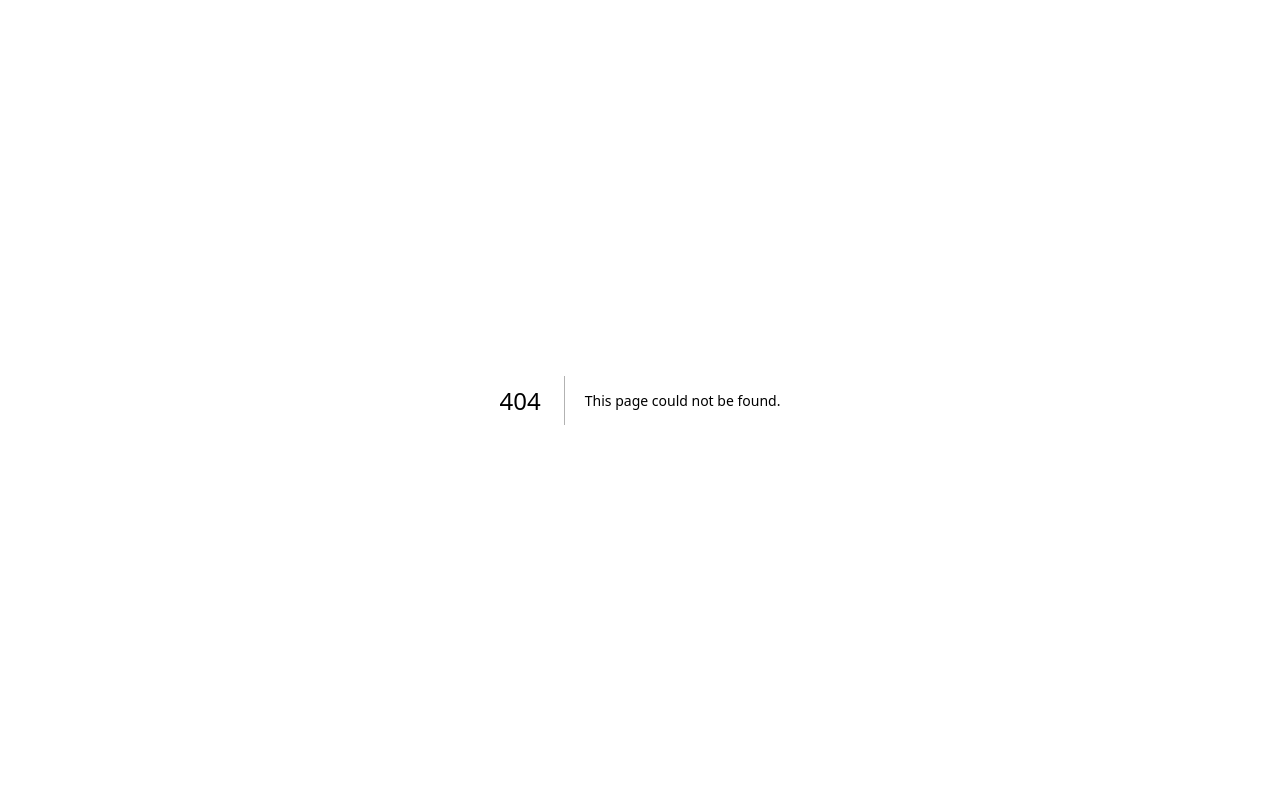
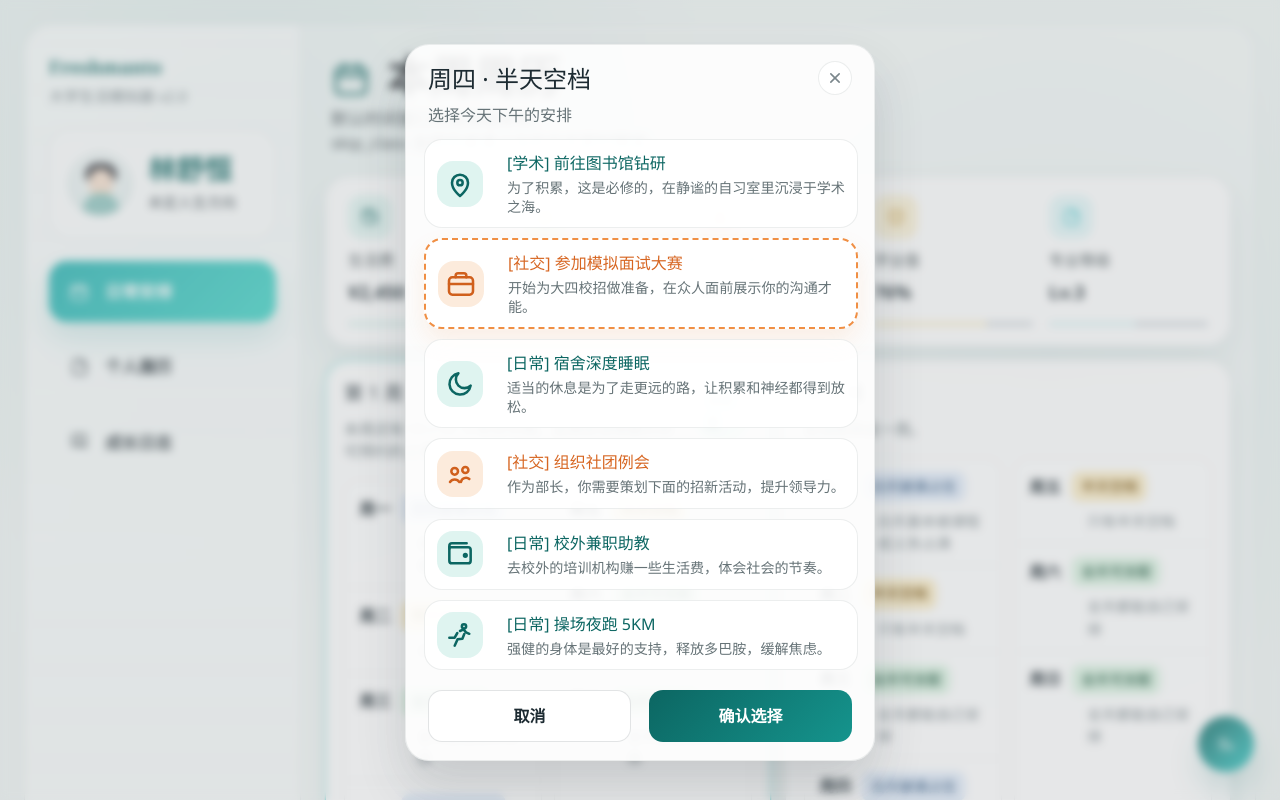
Before and after one commit to pissyc-pixel/freshmanto, a Next.js app: page /ui-lab/action-modal in a window 1280 px wide. Before the commit this address had no page. Shown: the top 800 px of the page. Built offline with nearby package versions, Linux system fonts and the light colour scheme.

Commit message:
feat(ui-lab): recreate image2 planner modal and resume screens

```diff
--- /dev/null
+++ b/app/ui-lab/action-modal/page.tsx
@@ -0,0 +1,75 @@
+import { FloatingActionButton, Icon, LabShell, MetricStrip, WeekCard } from "@/app/ui-lab/_components";
+import { actionOptions, plannerMetrics, plannerWeeks } from "@/app/ui-lab/mock-data";
+
+export default function UiLabActionModalPage() {
+  return (
+    <LabShell
+      active="planner"
+      header={
+        <div className="flex items-center gap-4">
+          <Icon name="calendar" className="mt-1 h-10 w-10" />
+          <span className="text-[2.7rem] font-bold text-[#20262b]">本周周历</span>
+        </div>
+      }
+      subheader={
+        <>
+          默认时间窗口来自课程安排，
+          <br />
+          skip_class 会把你被课占住的白天即时释放。
+        </>
+      }
+    >
+      <div className="relative">
+        <MetricStrip items={plannerMetrics} />
+        <section className="fm-week-grid">
+          {plannerWeeks.map((item) => (
+            <WeekCard key={item.week} title={item.week} caption={item.caption} current={item.current} />
+          ))}
+        </section>
+
+        <div className="fm-modal-overlay">
+          <section className="fm-dialog">
+            <header className="fm-dialog__header">
+              <div>
+                <h2>周四 · 半天空档</h2>
+                <p>选择今天下午的安排</p>
+              </div>
+              <button type="button" className="fm-dialog__close">
+                <Icon name="close" />
+              </button>
+            </header>
+
+            <div className="fm-dialog__body">
+              {actionOptions.map((option) => (
+                <article
+                  className={`fm-option-card ${option.selected ? "is-selected" : ""}`}
+                  key={option.title}
+                >
+                  <div className={`fm-option-card__icon tone-${option.tone}`}>
+                    <Icon name={option.icon as never} className="h-8 w-8" />
+                  </div>
+                  <div>
+                    <h3 className={option.tone === "orange" ? "text-[#d76622]" : "text-[var(--fm-brand-dark)]"}>
+                      {option.title}
+                    </h3>
+                    <p>{option.body}</p>
+                  </div>
+                </article>
+              ))}
+            </div>
+
+            <footer className="fm-dialog__footer">
+              <button type="button" className="fm-outline-button">
+                取消
+              </button>
+              <button type="button" className="fm-solid-button">
+                确认选择
+              </button>
+            </footer>
+          </section>
+        </div>
+      </div>
+      <FloatingActionButton />
+    </LabShell>
+  );
+}
--- /dev/null
+++ b/app/ui-lab/planner/page.tsx
@@ -0,0 +1,30 @@
+import { Icon, LabShell, MetricStrip, WeekCard } from "@/app/ui-lab/_components";
+import { plannerMetrics, plannerWeeks } from "@/app/ui-lab/mock-data";
+
+export default function UiLabPlannerPage() {
+  return (
+    <LabShell
+      active="planner"
+      header={
+        <div className="flex items-center gap-4">
+          <Icon name="calendar" className="mt-1 h-10 w-10" />
+          <span className="text-[2.7rem] font-bold text-[#20262b]">本月周历</span>
+        </div>
+      }
+      subheader={
+        <>
+          默认时间窗口来自课程安排，
+          <br />
+          skip_class 会把你被课占住的白天即时释放。
+        </>
+      }
+    >
+      <MetricStrip items={plannerMetrics} />
+      <section className="fm-week-grid">
+        {plannerWeeks.map((item) => (
+          <WeekCard key={item.week} title={item.week} caption={item.caption} current={item.current} />
+        ))}
+      </section>
+    </LabShell>
+  );
+}
--- /dev/null
+++ b/app/ui-lab/resume/page.tsx
@@ -0,0 +1,80 @@
+import { Icon, LabShell } from "@/app/ui-lab/_components";
+import { resumeItems, resumeSkills } from "@/app/ui-lab/mock-data";
+
+export default function UiLabResumePage() {
+  return (
+    <LabShell
+      active="resume"
+      header=""
+      subheader=""
+    >
+      <section className="fm-card fm-resume-head">
+        <div className="flex items-start justify-between gap-6">
+          <div>
+            <div className="fm-resume-name">林舒恒</div>
+            <div className="fm-resume-meta">
+              <Icon name="cap" />
+              <span>上海交通大学</span>
+              <span>·</span>
+              <span>应用心理学专业</span>
+            </div>
+          </div>
+          <div className="fm-state-badge">在读本科生</div>
+        </div>
+
+        <div className="fm-score-strip">
+          <div className="fm-score-box">
+            <div className="fm-score-box__label">绩点 (GPA)</div>
+            <div className="fm-score-box__value">3.92 / 4.0</div>
+          </div>
+          <div className="fm-score-box">
+            <div className="fm-score-box__label">专业排名</div>
+            <div className="fm-score-box__value">5 / 120</div>
+          </div>
+        </div>
+      </section>
+
+      <section className="fm-resume-block mt-6">
+        <h2 className="m-0 text-[2rem] font-bold">核心能力 (Core Skills)</h2>
+        <div className="fm-skill-row">
+          {resumeSkills.map((skill) => (
+            <div className={`fm-skill-pill tone-${skill.tone}`} key={skill.label}>
+              <Icon name={skill.icon as never} />
+              <span>{skill.label}</span>
+            </div>
+          ))}
+        </div>
+      </section>
+
+      <section className="fm-resume-block mt-6">
+        <div className="fm-resume-title-row">
+          <div>
+            <h2>个人履历</h2>
+            <p>大一新生</p>
+          </div>
+          <div className="fm-student-id">
+            <span>学籍编号</span>
+            CN-STUDENT-2024
+          </div>
+        </div>
+
+        <div className="fm-resume-lines">
+          {resumeItems.map((item) => (
+            <article className="fm-resume-line" key={item.title}>
+              <div className={`fm-resume-line__icon tone-${item.tone}`}>
+                <Icon name={item.icon as never} />
+              </div>
+              <div>
+                <div className="fm-resume-line__title">{item.title}</div>
+                <div className="fm-resume-line__body">{item.body}</div>
+              </div>
+              <div className="fm-resume-line__date">{item.date}</div>
+            </article>
+          ))}
+        </div>
+
+        <div className="fm-resume-footer">EVERY STORY STARTS WITH A SINGLE STEP</div>
+      </section>
+    </LabShell>
+  );
+}
```
